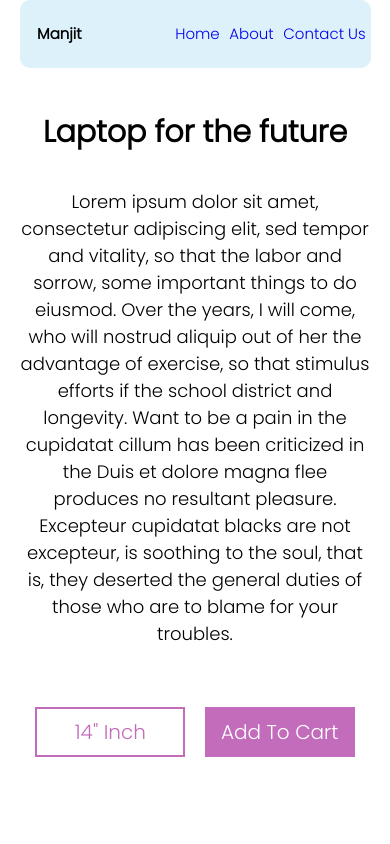
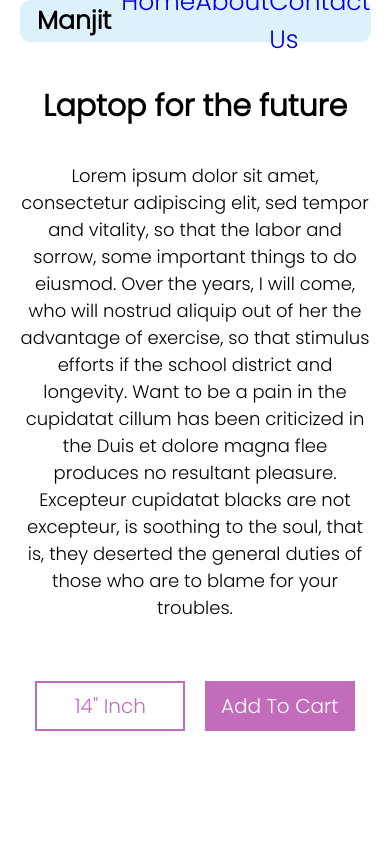
Before and after one commit to manjitsaha/manjitsaha.github.io, a plain HTML site: page index.html in a window 390 px wide. Shown: the top 844 px of the page. Drawn offline with Linux system fonts and the light colour scheme.

Commit message:
Update style.css

```diff
--- a/style.css
+++ b/style.css
@@ -163,6 +163,10 @@ nav{
 	}
 
     .logo-container,.nav-links{
-	font-size: 15px;
+	font-size: 25px;
 
     }
+
+    header{
+    	height: 5vh;
+    }
```
